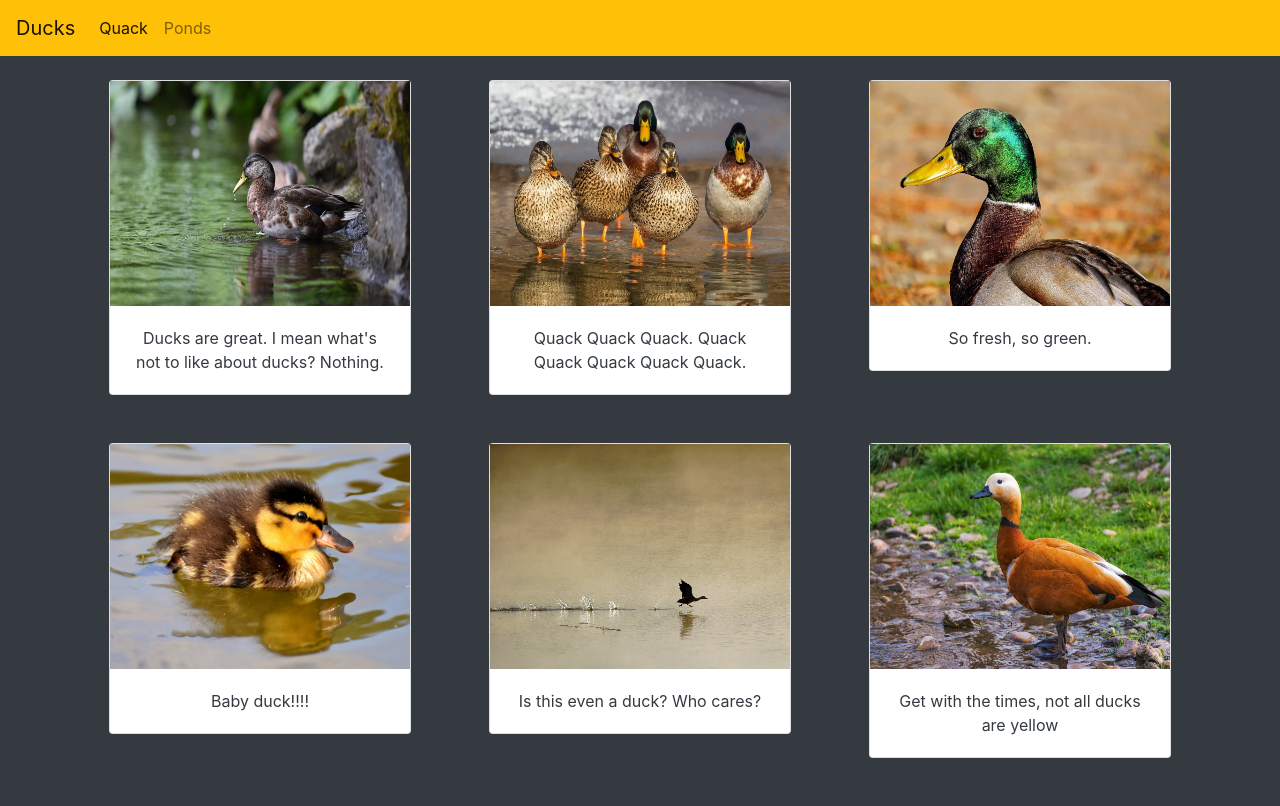
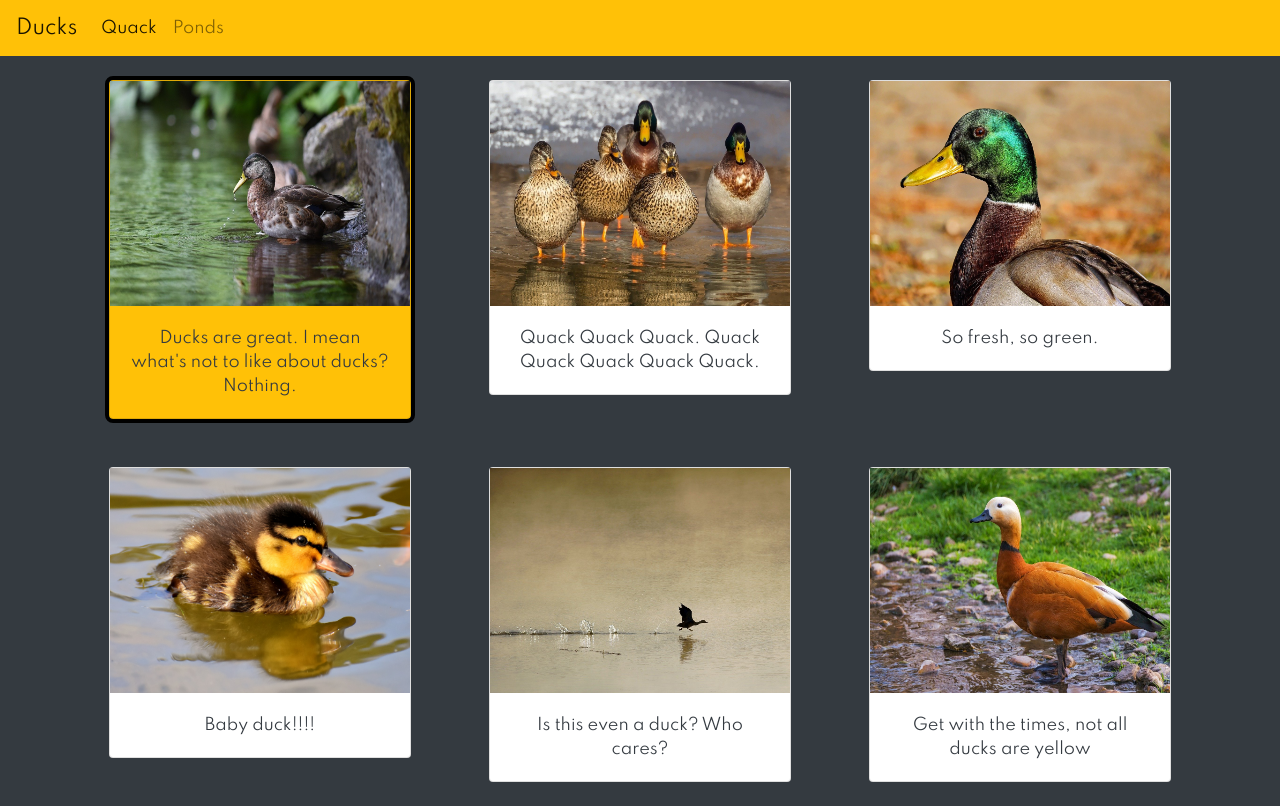
Before and after one commit to Grod-tier-develops/smc_web_design3, a plain HTML site: page week2_hw/index.html in a window 1280 px wide. In both pictures the pointer is over the element 260 px from the left and 237 px from the top of the page. Drawn offline with nearby package versions, Linux system fonts and the light colour scheme.

Commit message:
Update style.css

```diff
--- a/week2_hw/style.css
+++ b/week2_hw/style.css
@@ -1,3 +1,9 @@
+@import url("https://fonts.googleapis.com/css?family=Spartan&display=swap");
+
+body {
+  font-family: "Spartan", sans-serif;
+}
+
 .col-12 {
   text-align: center;
 }
@@ -6,3 +12,9 @@ img {
   height: 225px;
   width: 100%;
 }
+
+.card:hover {
+  background-color: #ffc107;
+  outline: 4px solid black;
+  transition: all 0.3s;
+}
```
